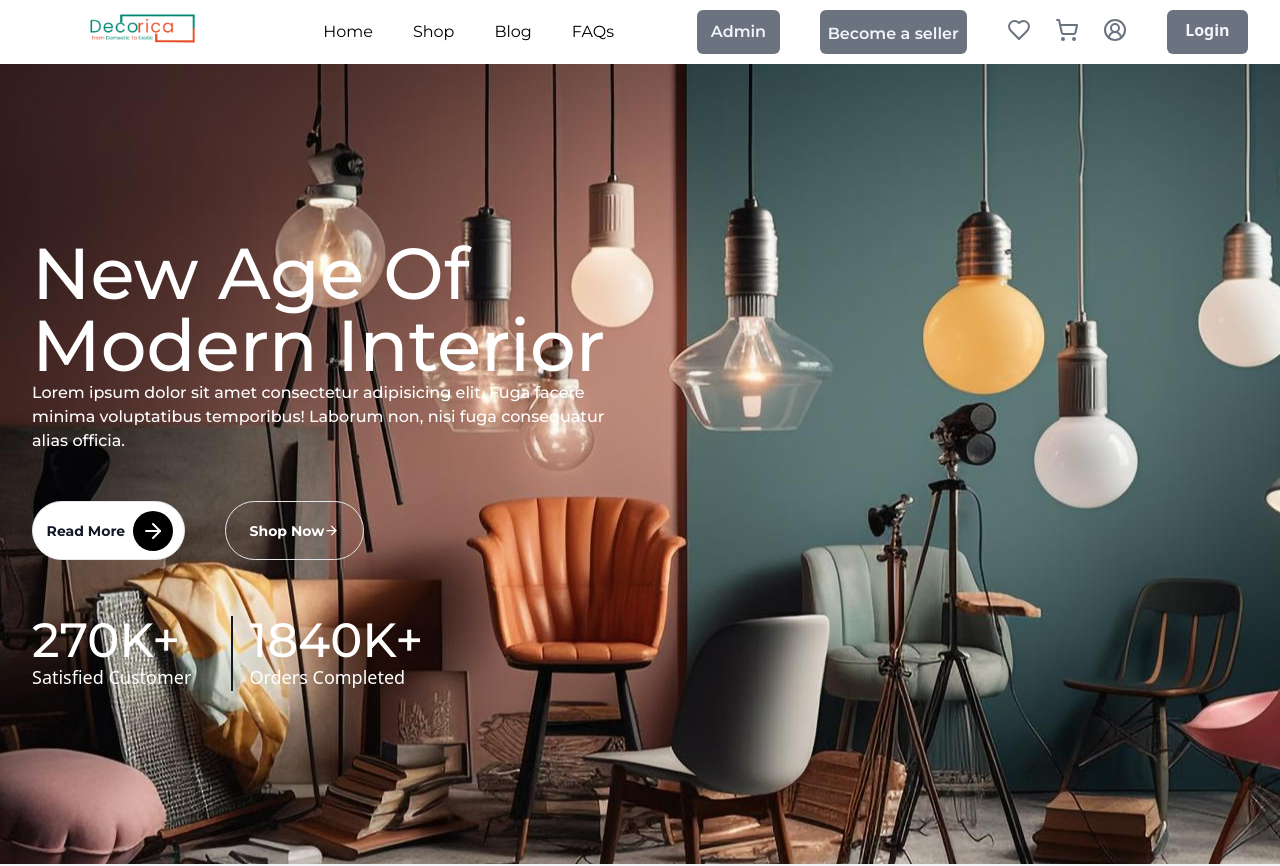
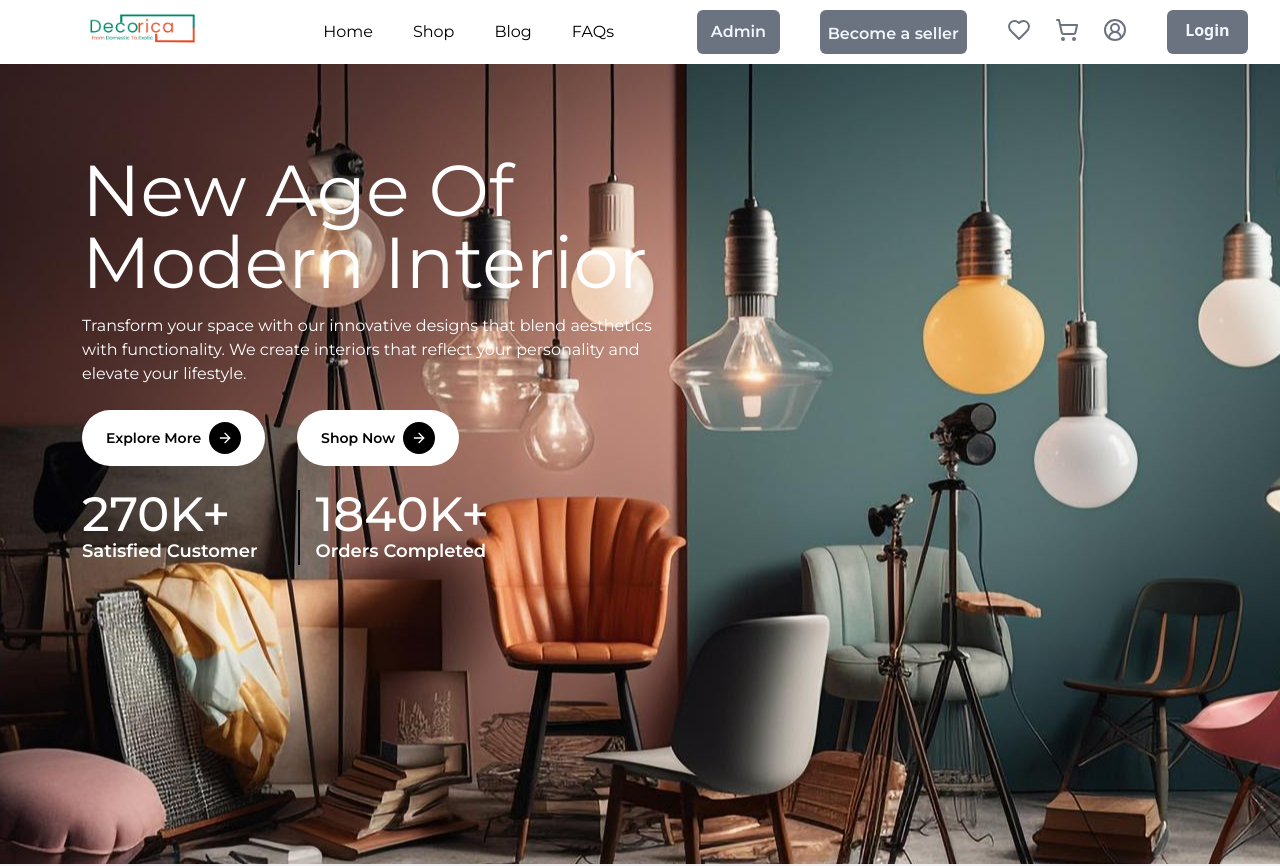
Before and after one commit to Pujari-Raj/decorica-frontend, a React (Vite) app: page / in a window 1280 px wide. Shown: the top 866 px of the page. Built offline with nearby package versions, Linux system fonts and the light colour scheme.

Commit message:
change: changed mainsection Ui

```diff
--- a/src/pages/Home/HeroSection.jsx
+++ b/src/pages/Home/HeroSection.jsx
@@ -2,54 +2,46 @@ import React from "react";
 import { ArrowRightIcon } from "../../Icons/Icons";
 import MainBanner from "../../../public/assets/featuredImages/main-banner.jpg";
 import { ArrowRight } from "lucide-react";
+import { Link } from "react-router-dom";
 
 const HeroSection = () => {
   return (
     <div
-      className="flex min-h-screen bg-opacity-30 bg-no-repeat bg-center"
+      className="flex min-h-screen bg-no-repeat bg-center relative"
       style={{
         backgroundImage: `url(${MainBanner})`,
       }}
     >
-      <div className="text-white w-3/6 grid content-center pl-8">
-        <h1 className=" font-MontMedium text-7xl">
+      <div className="text-white w-3/6 absolute left-[50px] top-[90px] content-center pl-8">
+        <h1 className=" font-MontRegular text-7xl">
           New Age Of <br /> Modern Interior
         </h1>
-        <p className="font-MontMedium">
-          Lorem ipsum dolor sit amet consectetur adipisicing elit. Fuga facere
-          minima voluptatibus temporibus! Laborum non, nisi fuga consequatur
-          alias officia.
+        <p className="font-MontRegular my-4">
+        Transform your space with our innovative designs that blend aesthetics with functionality. We create interiors that reflect your personality and elevate your lifestyle.
         </p>
-        <div className="flex my-12 gap-8">
-          <button className="flex justify-center items-center gap-2  pl-[0.85rem] pr-[0.65rem] py-[0.55rem] mr-2 mb-2 text-sm font-MontBold text-gray-900 focus:outline-none bg-white rounded-full border border-gray-200 hover:bg-transparent hover:text-white transition-all duration-700 cursor-pointer">
-            Read More
-            {/* <FontAwesomeIcon
-              className="self-end rounded-full text-[30px] font-[200] p-[9px] text-pink-100 transition-colors bg-black  focus:shadow-outline"
-              icon={faArrowRight}
-            /> */}
-            {/* <ArrowRightIcon size="15" /> */}
-            <span className="p-2 bg-black rounded-full">
-              <ArrowRight className="text-white text-[30px]" />
+        <div className="flex my-[1.5rem] gap-8">
+          <Link className="group flex items-center gap-2 rounded-full bg-white px-6 py-3 text-sm font-MontSemiBold text-black transition-all duration-300 hover:bg-white/90">
+            Explore More
+            <span className="flex h-8 w-8 items-center justify-center rounded-full bg-black transition-transform duration-300 group-hover:translate-x-1">
+              <ArrowRight className="h-4 w-4 text-white" />
             </span>
-            {/* <ArrowRight className="inline-block self-end rounded-full text-[30px] font-[200] text-white transition-colors bg-black  focus:shadow-outline " /> */}
-          </button>
-          <button className="font-MontBold flex justify-center items-center py-1 pl-6 pr-6 mr-2 mb-2 text-sm text-white focus:outline-none bg-transparent rounded-full border border-gray-200 hover:bg-white hover:text-black transition-all duration-700 cursor-pointer">
+          </Link>
+
+          <Link className="group flex items-center gap-2 rounded-full bg-white px-6 py-3 text-sm font-MontSemiBold text-black">
             Shop Now
-            {/* <FontAwesomeIcon
-              className=" ml-2 text-[20px]"
-              icon={faArrowRight}
-            /> */}
-            <ArrowRightIcon size="15" />
-          </button>
+            <span className="flex h-8 w-8 items-center justify-center rounded-full bg-black transition-transform duration-300 group-hover:translate-x-1">
+              <ArrowRight className="h-4 w-4 text-white" />
+            </span>
+          </Link>
         </div>
-        <div className="flex gap-10 divide-x-2 divide-gray-900">
+        <div className="flex gap-10 divide-x-2 divide-gray-950">
           <div className="">
             <span className="text-5xl font-MontMedium">270K+</span>
-            <p className="font-normal text-[18px]">Satisfied Customer</p>
+            <p className="font-MontSemiBold text-[18px]">Satisfied Customer</p>
           </div>
           <div className="pl-4">
             <span className="text-5xl font-MontMedium">1840K+</span>
-            <p className="font-normal text-[18px]">Orders Completed</p>
+            <p className="font-MontSemiBold text-[18px]">Orders Completed</p>
           </div>
         </div>
       </div>
```
